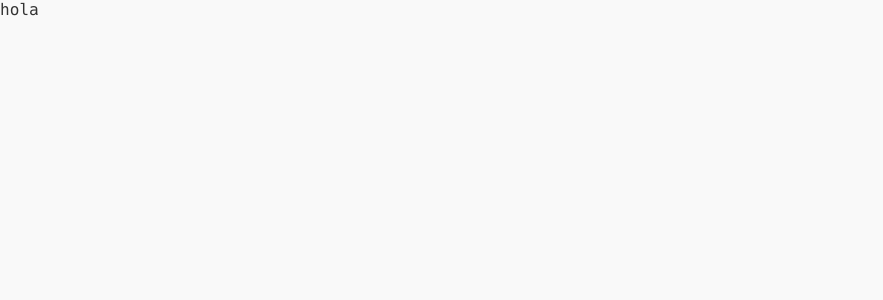
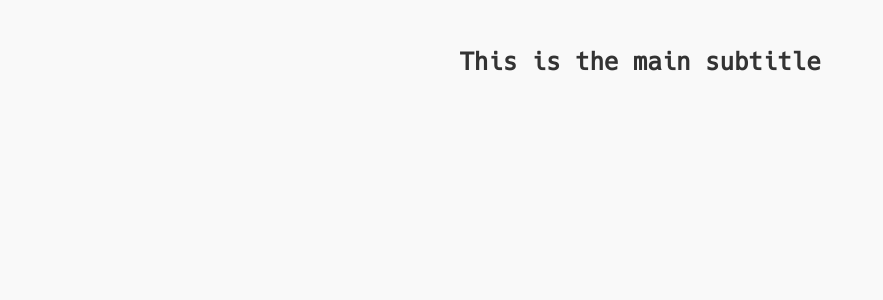
Before and after one commit to alvaro-moron/first-vue-proyect, a Vue app: page / in a window 1280 px wide. Before the commit this address had no page. Shown: the top 300 px of the page, without its empty margins (0-883 px from the left). Built offline with nearby package versions, Linux system fonts and the light colour scheme; the HTML template or start-up script is replaced by a standard one.

Commit message:
exercise 2 completed

```diff
--- a/src/App.vue
+++ b/src/App.vue
@@ -1,69 +1,15 @@
-<script setup lang="ts"></script>
+<script setup lang="ts">
+  import TheTitle from '@/components/TheTitle.vue'
+</script>
 
 <template>
-  <section>hola</section>
+  <section class="container">
+    <TheTitle />
+  </section>
 </template>
 
-<style scoped>
-  header {
-    line-height: 1.5;
-    max-height: 100vh;
-  }
-
-  .logo {
-    display: block;
-    margin: 0 auto 2rem;
-  }
-
-  nav {
-    width: 100%;
-    font-size: 12px;
-    text-align: center;
-    margin-top: 2rem;
-  }
-
-  nav a.router-link-exact-active {
-    color: var(--color-text);
-  }
-
-  nav a.router-link-exact-active:hover {
-    background-color: transparent;
-  }
-
-  nav a {
-    display: inline-block;
-    padding: 0 1rem;
-    border-left: 1px solid var(--color-border);
-  }
-
-  nav a:first-of-type {
-    border: 0;
-  }
-
-  @media (min-width: 1024px) {
-    header {
-      display: flex;
-      place-items: center;
-      padding-right: calc(var(--section-gap) / 2);
-    }
-
-    .logo {
-      margin: 0 2rem 0 0;
-    }
-
-    header .wrapper {
-      display: flex;
-      place-items: flex-start;
-      flex-wrap: wrap;
-    }
-
-    nav {
-      text-align: left;
-      margin-left: -1rem;
-      font-size: 1rem;
-
-      padding: 1rem 0;
-      margin-top: 1rem;
-    }
+<style scoped lang="scss">
+  .container {
+    padding: 0 3em;
   }
 </style>
--- /dev/null
+++ b/src/components/TheTitle.vue
@@ -0,0 +1,14 @@
+<script lang="ts" setup></script>
+<template>
+  <section class="title-container">
+    <h2 class="title-container__subTitle">This is the main subtitle</h2>
+  </section>
+</template>
+<style scoped lang="scss">
+  .title-container {
+    &__subTitle {
+      margin: 2em 0;
+      text-align: center;
+    }
+  }
+</style>
```
